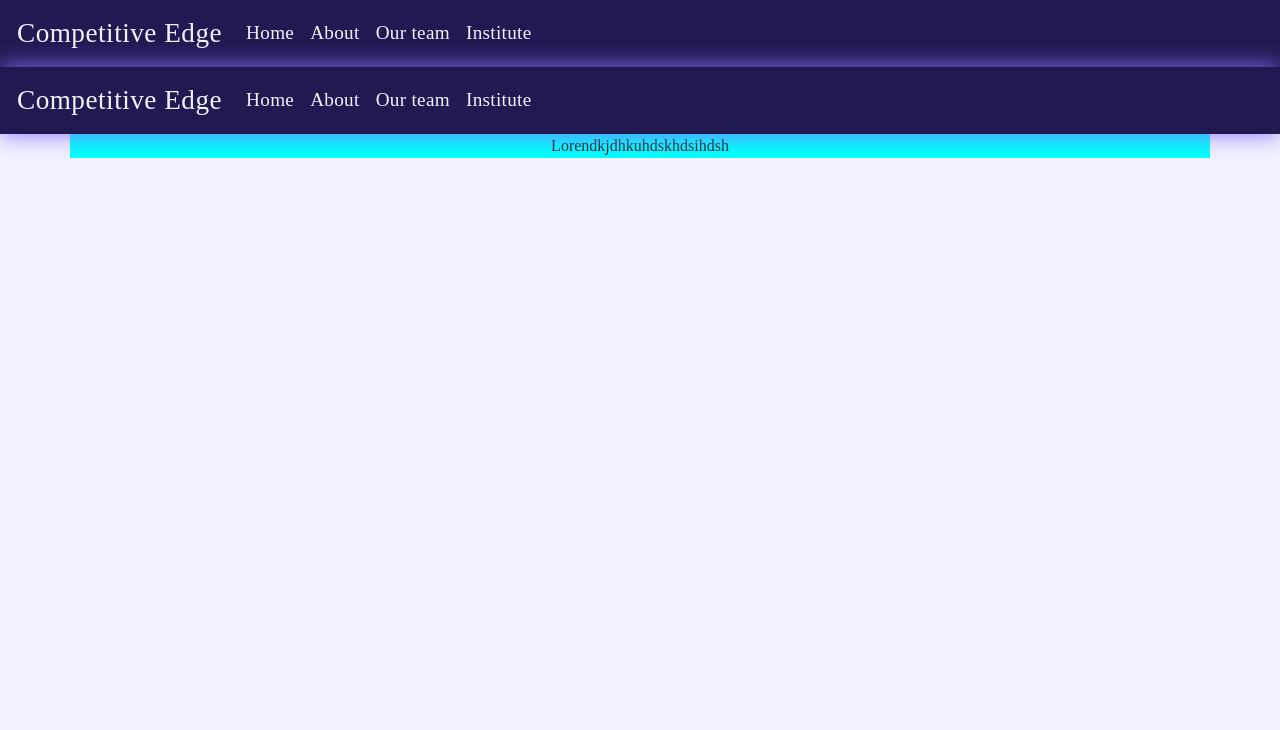
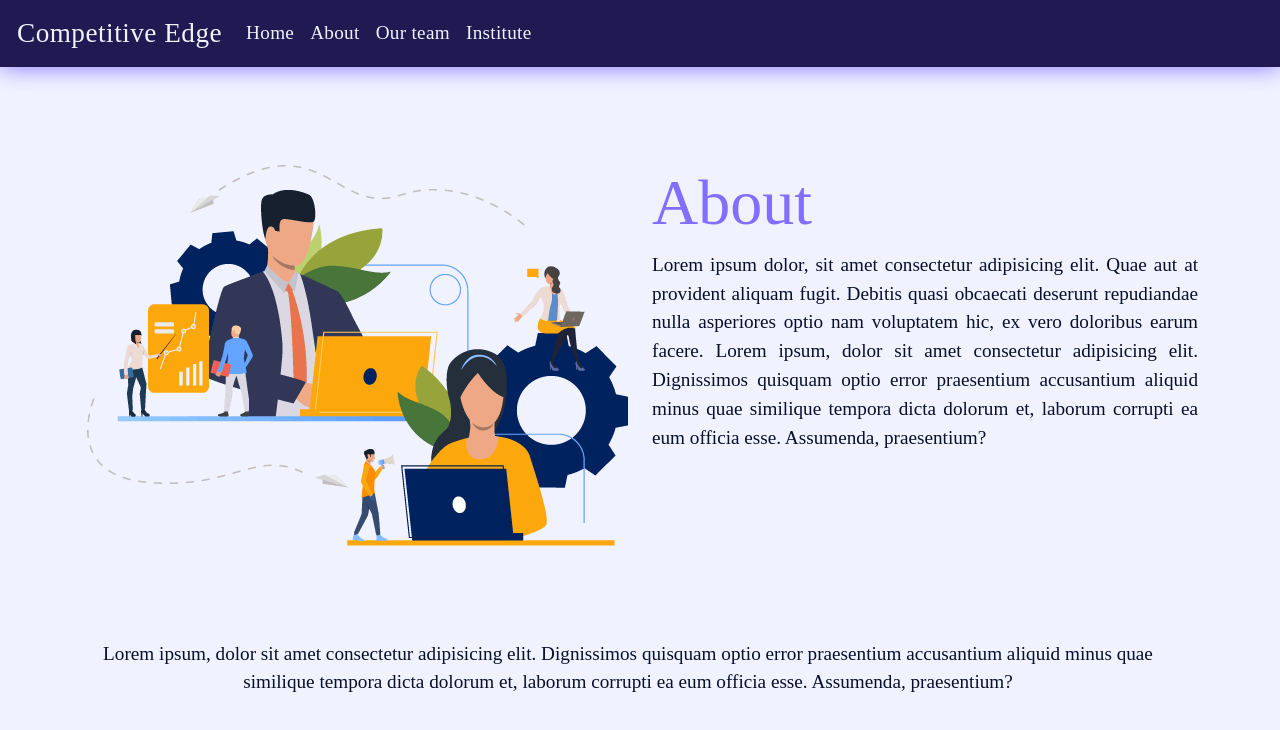
Before and after one commit to BiplabGanguly/competitiveEdge, a React (Create React App) app: page /About in a window 1280 px wide. Shown: the top 730 px of the page. Built offline with nearby package versions, Linux system fonts and the light colour scheme.

Commit message:
about page modification

```diff
--- a/src/CSSfolder/aboutStyle.css
+++ b/src/CSSfolder/aboutStyle.css
@@ -1,3 +1,26 @@
-.col-md-12{
-    background-color: aqua;
+.about-col-img{
+    max-width: auto;
+    height: 30vh;
+    display: flex;
+    justify-content: center;
+    align-items: center;
+    margin-top: 20vh;
 }
+.about-lower-content{
+    margin-top: 39.6vh;
+    height: 15vh;
+    font-size: 2.4vh;
+    color: #070F2B;
+}
+.about-title{
+    font-size: 8vh;
+    color: #836FFF;
+}
+.about-para{
+    font-size: 2.4vh;
+    color: #070F2B;
+}
+.about-col-content{
+    text-align: justify;
+    margin-top: 11vh;
+}
--- a/src/containers/About.jsx
+++ b/src/containers/About.jsx
@@ -1,17 +1,42 @@
 import React from "react";
 import "../CSSfolder/aboutStyle.css";
-import Nav from "../components/Nav";
+import aboutimg from "../Public/about.png"
 
 
 
 function About(){
     return(
         <>
-        <Nav/>
         <div className="container">
-        <div className="row">
+          <div className="row">
+          <div className="col-md-6">
+            <div className="about-col-img">
+            <img src={aboutimg} alt="about" className="img-fluid" />
+            </div>
+          </div>
+          <div className="col-md-6">
+            <div className="about-col-content">
+            <div className="about-title">About</div>
+              <div className="about-para">Lorem ipsum dolor, sit amet consectetur adipisicing elit.
+                Quae aut at provident aliquam fugit. Debitis quasi obcaecati
+                deserunt repudiandae nulla asperiores optio nam voluptatem hic,
+                ex vero doloribus earum facere.
+                Lorem ipsum, dolor sit amet consectetur adipisicing elit.
+                Dignissimos quisquam optio error praesentium accusantium aliquid
+                minus quae similique tempora dicta dolorum et, laborum corrupti ea eum officia esse.
+                Assumenda, praesentium?
+            </div>
+          </div>
+          </div>
+          <div className="row">
           <div className="col-md-12">
-          Lorendkjdhkuhdskhdsihdsh
+          <div className="about-lower-content">
+          Lorem ipsum, dolor sit amet consectetur adipisicing elit.
+                Dignissimos quisquam optio error praesentium accusantium aliquid
+                minus quae similique tempora dicta dolorum et, laborum corrupti ea eum officia esse.
+                Assumenda, praesentium?
+            </div>
+            </div>
           </div>
           </div>
           </div>
```
Also changed, not shown: src/components/Institute.jsx (added, +24 -0 lines), src/Public/about.png (added).
